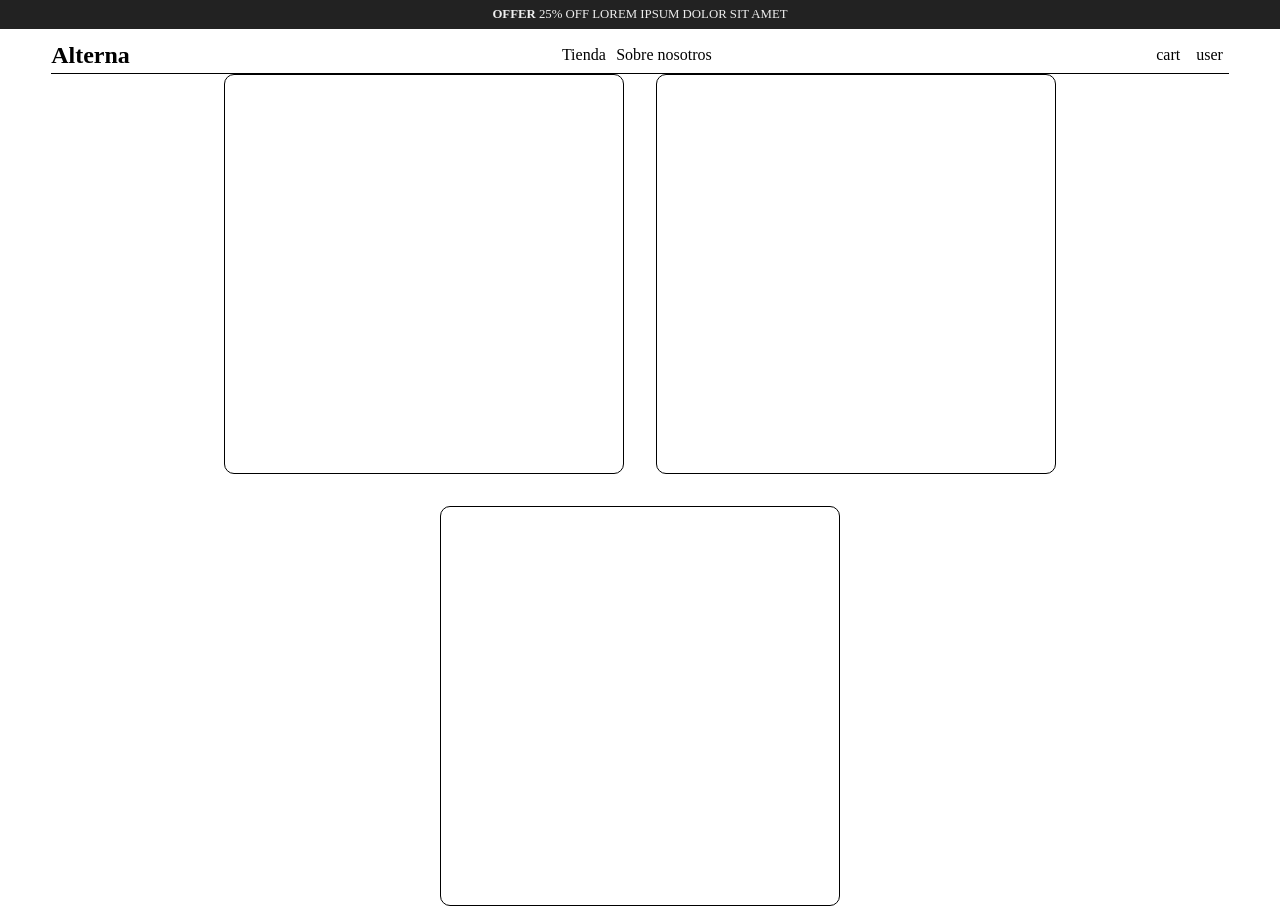
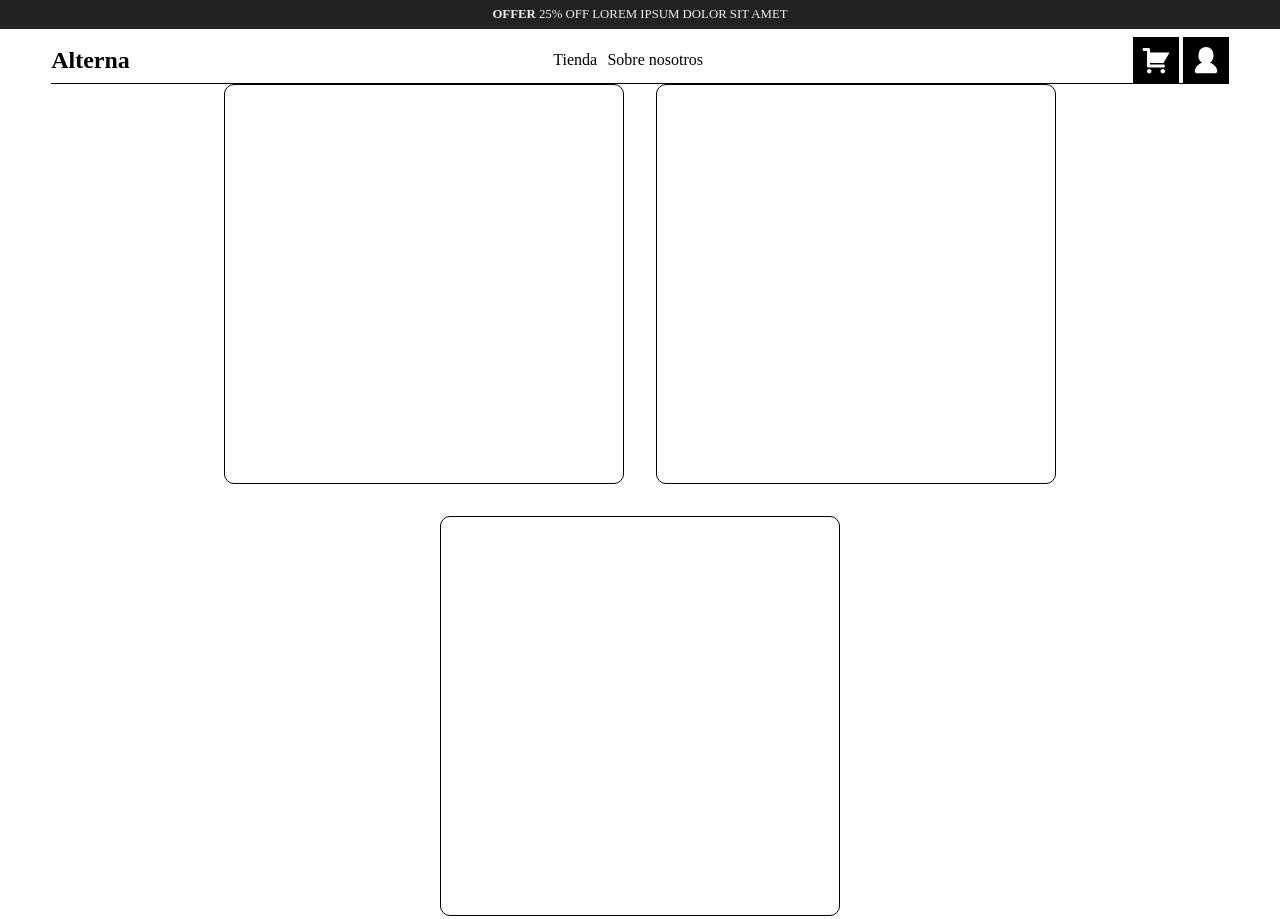
Before and after one commit to PabloPenia/alterna-store, a plain HTML site: page index.html in a window 1280 px wide. Shown: the top 919 px of the page. Drawn offline with Linux system fonts and the light colour scheme.

Commit message:
added styles and buttons

```diff
--- a/index.html
+++ b/index.html
@@ -6,6 +6,8 @@
   <meta name="viewport" content="width=device-width, initial-scale=1.0" />
   <link rel="stylesheet" href="styles/reset.css" />
   <link rel="stylesheet" href="styles/app.css" />
+  <link rel="stylesheet" href="styles/home.css" />
+
   <script src="scripts/app.js" defer></script>
   <title>Home | Alterna Store </title>
 </head>
@@ -25,8 +27,18 @@
         </ul>
       </nav>
       <div class="buttons">
-        <button>cart</button>
-        <button>user</button>
+        <button class="flex btn" onclick="notImplemented()">
+          <span class="icon">
+            <svg><use href='assets/sprite.svg#cart-icon' /></svg>
+          </span>
+        </button>
+        <button class="flex btn" onclick="notImplemented()">
+          <span class="icon">
+            <svg>
+              <use href='assets/sprite.svg#user-icon' />
+            </svg>
+          </span>
+        </button>
       </div>
     </section>
     <section class="hero">
--- a/scripts/app.js
+++ b/scripts/app.js
@@ -0,0 +1,3 @@
+function notImplemented() {
+	return alert('Function not implemented.')
+}
--- a/styles/app.css
+++ b/styles/app.css
@@ -1,8 +1,36 @@
 body {
   font-size: 1.6rem;
 }
+/*************************************
+** UTILITY CLASSES AND COMPONENTS ****
+** ***********************************/
+.flex {
+  display: flex;
+  justify-content: center;
+  align-items: center;
+}
+.icon {
+  display: block;
+  position: relative;
+  width: 3rem;
+  height: 0;
+  padding-top: 3rem;
+}
+.icon > svg {
+  position: absolute;
+  top: 0;
+  left: 0;
+  width: 100%;
+  height: 100%;
+}
+.btn, .link {
+  padding: 0.5em;
+  display: inline-block;
+  background: var(--color__primary);
+  color: var(--color__secondary);
+}
 /*******************
-* HEADER
+* SHARED HEADER
 ********************/
 .top-bar {
   padding: 0.4em;
@@ -35,23 +63,3 @@ body {
   align-items: center;
   border-bottom: 1px solid currentColor; /* TODO: remove helper */
 }
-.master-header .hero {
-  flex: 1;
-  display: flex;
-  justify-content: center;
-  align-items: center;
-  flex-wrap: wrap;
-  border-bottom: 1px solid currentColor;
-  gap: 2em;
-    /* TODO: remove helper */
-}
-.master-header .hero article {
-  width: 400px;
-  height: 400px;
-  border: 1px solid currentColor;
-  border-radius: 10px;
-}
-.master-header .hero .button {
-  width: 100%;
-  text-align: center;
-}
--- /dev/null
+++ b/styles/home.css
@@ -0,0 +1,22 @@
+.master-header .hero {
+  flex: 1;
+  display: flex;
+  justify-content: center;
+  align-items: center;
+  flex-wrap: wrap;
+  border-bottom: 1px solid currentColor;
+  gap: 2em;
+  /* TODO: remove helper */
+}
+
+.master-header .hero article {
+  width: 400px;
+  height: 400px;
+  border: 1px solid currentColor;
+  border-radius: 10px;
+}
+
+.master-header .hero .button {
+  width: 100%;
+  text-align: center;
+}
--- a/styles/reset.css
+++ b/styles/reset.css
@@ -1,6 +1,10 @@
 :root {
+  --color__primary: black;
+  --color__secondary: white;
   [data-theme='dark'] {
       color-scheme: dark;
+      --color__primary: white;
+      --color__secondary: black;
   }
 }
 html {
@@ -31,6 +35,8 @@ pre {
 }
 
 body {
+  background: var(--color__secondary);
+  color: var(--color__primary);
   line-height: 1.5;
   -webkit-font-smoothing: antialiased;
 }
@@ -76,3 +82,9 @@ a {
   text-decoration: none;
   color: inherit;
 }
+#sprite {
+  display: none;
+}
+svg {
+  fill: currentColor;
+}
```
Also changed, not shown: assets/sprite.svg (added).
